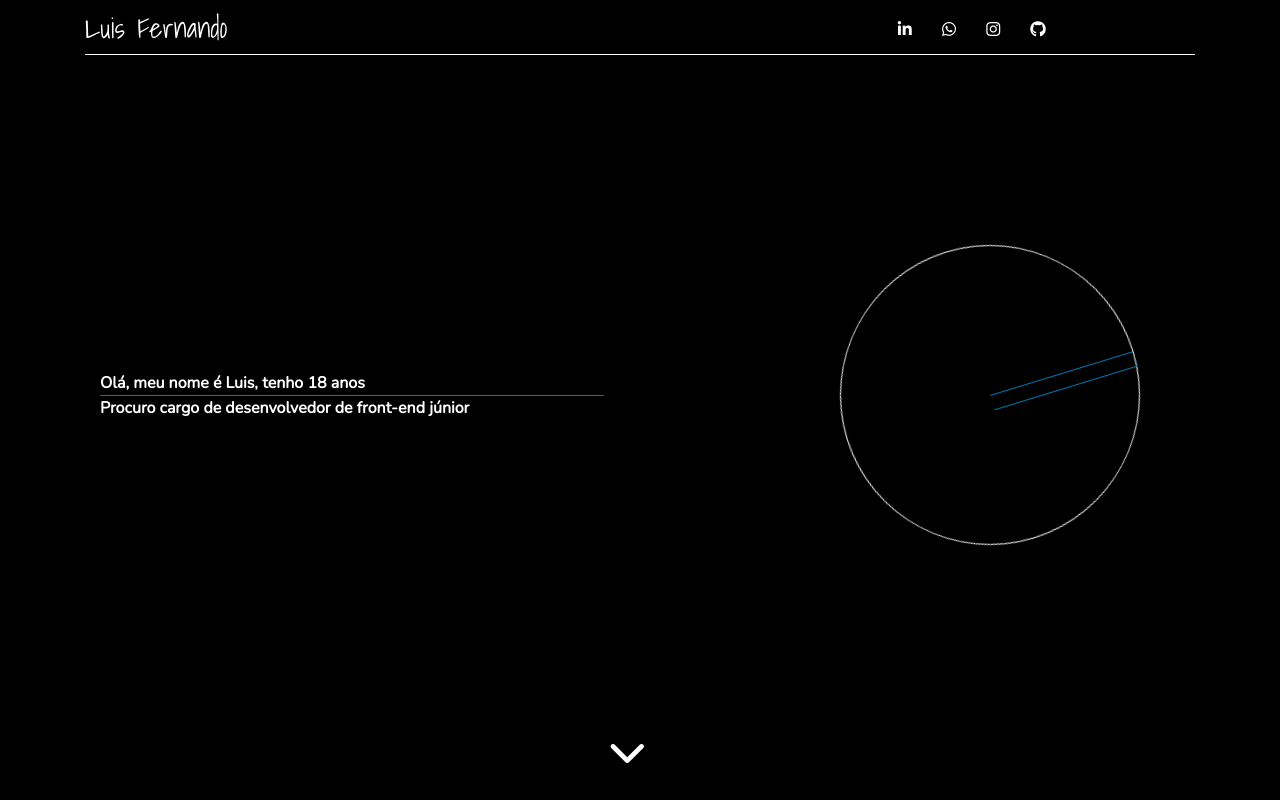
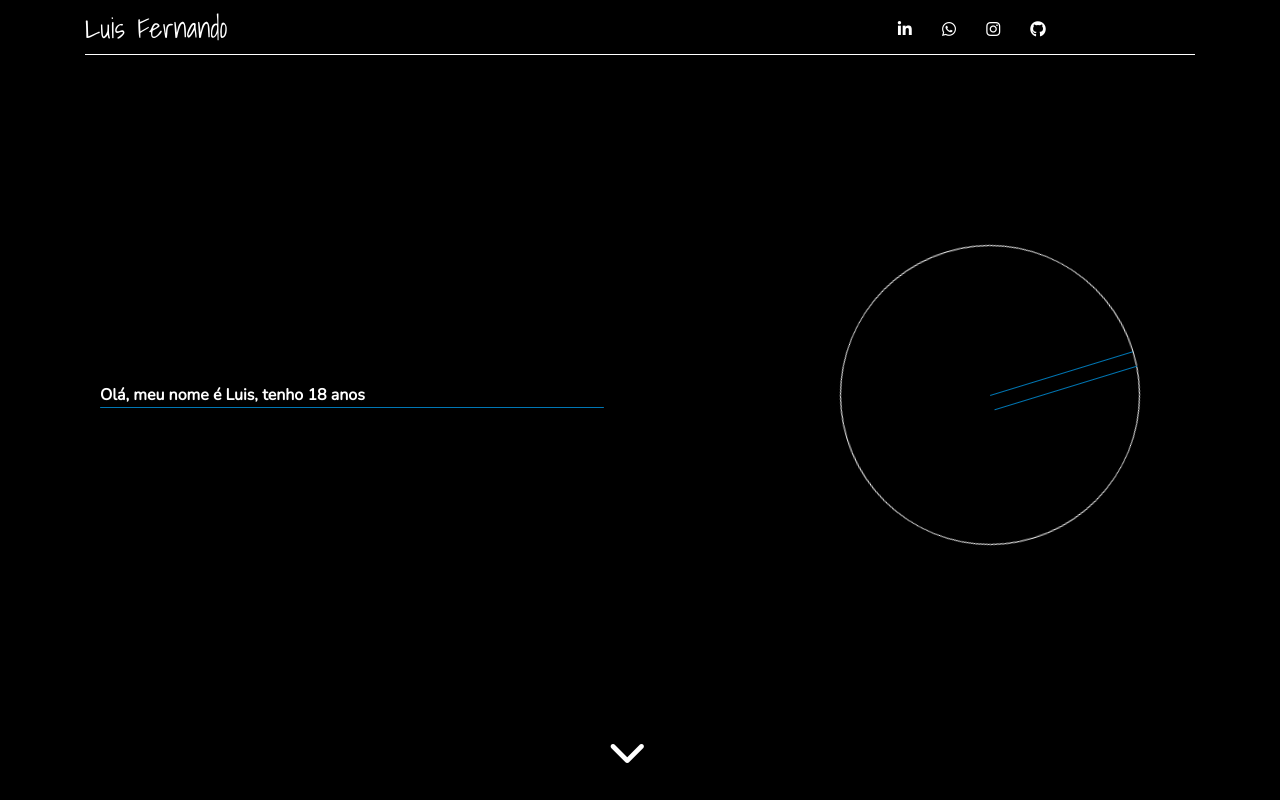
Before and after one commit to luisfernandodass/portfolio-1, a plain HTML site: page index.html in a window 1280 px wide. Shown: the top 800 px of the page. Drawn offline with nearby package versions, Linux system fonts and the light colour scheme.

Commit message:
Update index.html

```diff
--- a/index.html
+++ b/index.html
@@ -49,7 +49,7 @@
             <div class="col-8">
                     <p>Olá, meu nome é Luis, tenho 18 anos</p>
                     <div class="first-line"></div>
-                   <p> Procuro cargo de desenvolvedor de front-end júnior </p>
+
             </div>
 
             <div class="col-4 second-container">
```
